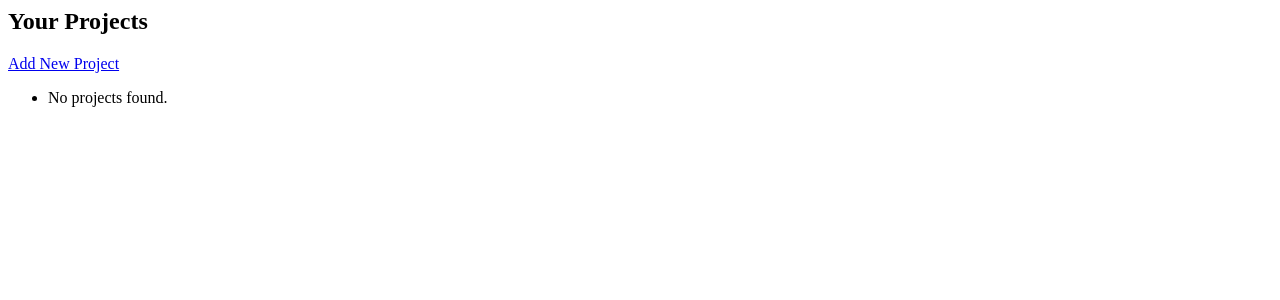
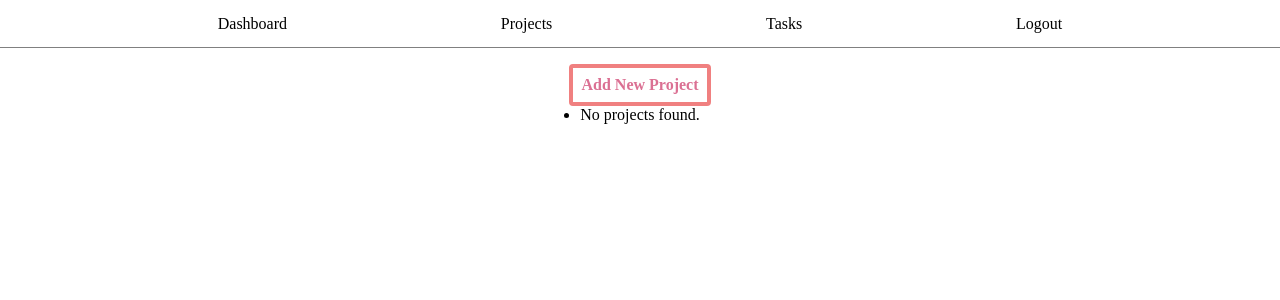
Before and after one commit to ola191/TrackMe, a Django app: page /dashboard/projects/lists in a window 1280 px wide. Shown: the top 300 px of the page. Run offline with Django 4.2, Linux system fonts and the light colour scheme; the visitor is signed in with stand-in values (Sample User, id 1); data that the repository does not hold is empty.

Commit message:
styling ... project list

```diff
--- a/static/src/main.css
+++ b/static/src/main.css
@@ -1,3 +1,56 @@
 * {
-    background: red;
+    box-sizing: border-box;
+    margin: 0; padding: 0;
 }
+
+html, body {
+    overflow-x: hidden;
+}
+
+.skelet_navbar {
+    display: flex; flex-direction: row;
+    width: 100vw; height: 3em;
+    padding: 0.25em;
+    border-bottom: 0.1em solid gray;
+}
+
+.skelet_navbar > ul {
+    display: flex; flex-direction: row;
+    justify-content: space-evenly; align-items: center;
+    width: 100%;
+    list-style: none;
+}
+
+.skelet_navbar > ul > li > a {
+    text-decoration: none;
+    color: black;
+}
+
+.skelet_projects_list {
+    display: flex; flex-direction: column;
+    align-items: center;
+    width: 100%; height: 100%;
+    padding: 1em;
+}
+
+.skelet_add_project {
+    text-decoration: none;
+    color: palevioletred;
+    border: 0.25em solid lightcoral;
+    padding: 0.5em;
+    border-radius: 0.25em;
+    font-weight: bolder;
+}
+
+.skelet_projects {
+}
+
+.skelet_project {
+    padding: 0.5em;
+    border-bottom: 0.1em solid lightblue;
+    list-style: none;
+}
+
+main {
+    display: flex;
+}
--- a/templates/base.html
+++ b/templates/base.html
@@ -8,8 +8,7 @@
     <link rel="stylesheet" href="{% static 'src/main.css' %}">
 </head>
 <body>
-    <header>
-        <nav>
+    <nav class="skelet_navbar">
         <ul>
             <li><a href="{% url 'dashboard' %}">Dashboard</a></li>
             <li><a href="{% url 'project_list' %}">Projects</a></li>
@@ -18,7 +17,6 @@
             <li><a href="{% url 'logout' %}">Logout</a></li>
         </ul>
     </nav>
-    </header>
 
     <main>
         {% block content %}{% endblock %}
--- a/templates/projects/project_list.html
+++ b/templates/projects/project_list.html
@@ -1,9 +1,19 @@
-<h2>Your Projects</h2>
-<a href="{% url 'project_create' %}">Add New Project</a>
-<ul>
-    {% for project in projects %}
-        <li><a href="{% url 'project_detail' project.pk %}">{{ project.name }}</a> - {{ project.description }}</li>
-    {% empty %}
-        <li>No projects found.</li>
-    {% endfor %}
-</ul>
+
+
+{% extends 'base.html' %}
+
+{% block title %}Projects{% endblock %}
+
+{% block content %}
+    <div class="skelet_projects_list">
+        <a class="skelet_add_project" href="{% url 'project_create' %}">Add New Project</a>
+        <ul class="skelet_projects">
+            {% for project in projects %}
+                <li class="skelet_project"><a href="{% url 'project_detail' project.pk %}">{{ project.name }}</a> - {{ project.description }}
+                </li>
+            {% empty %}
+                <li>No projects found.</li>
+            {% endfor %}
+        </ul>
+    </div>
+{% endblock %}
```
Lines whose indentation alone changed are shown as unchanged.
